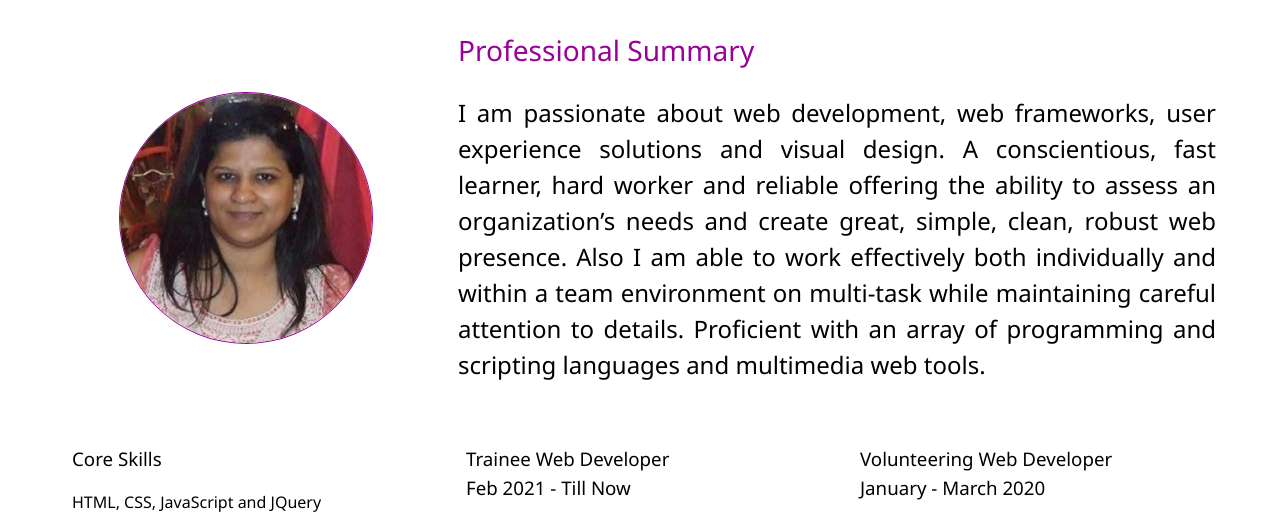
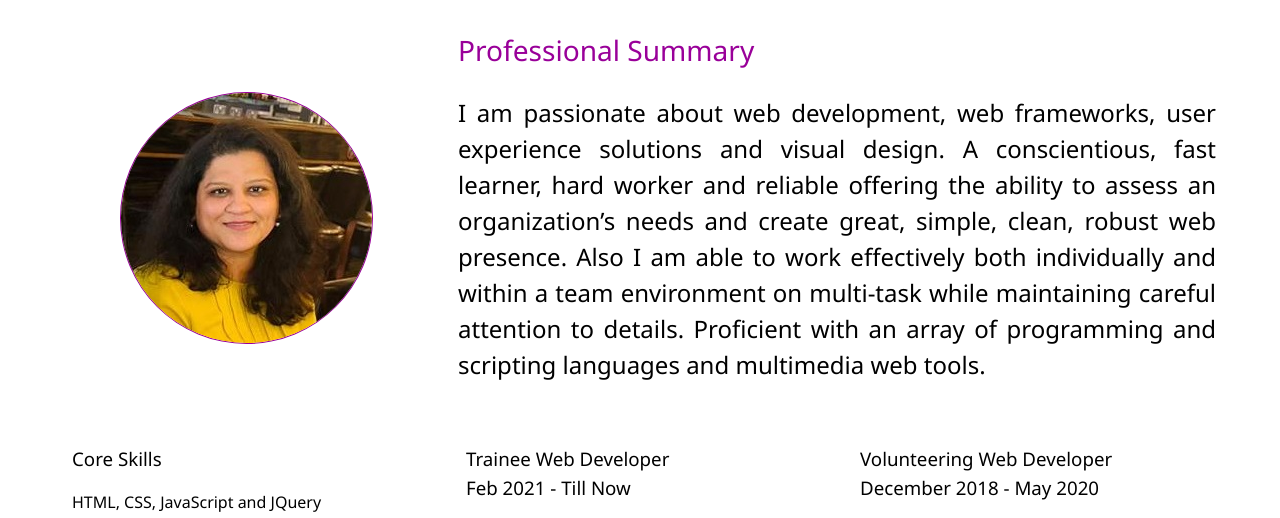
Before and after one commit to aa-shi/aashi, a website: page dist/about.html in a window 1280 px wide. Shown: the part 253-771 px from the top of the page. Drawn offline with Linux system fonts and the light colour scheme.

Commit message:
pofile-image

```diff
--- a/dist/about.html
+++ b/dist/about.html
@@ -47,7 +47,7 @@
     <h2 class="sm-heading">Let me tell you a few things</h2>
 
     <div class="about-info">
-      <img src="img/portrait.jpg" alt="Aashi" class="bio-image" />
+      <img src="img/profile.jpg" alt="Aashi" class="bio-image" />
 
       <div class="bio">
         <h3 class="text-secondary"> Professional Summary</h3>
@@ -95,7 +95,7 @@
       <div class="job job-3">
         <h3>
           Volunteering Web Developer <br />
-          January - March 2020
+          December 2018 - May 2020
         </h3>
         <h4>Legends Report</h4>
         <p>
```
Also changed, not shown: dist/img/profile.jpg (added).
